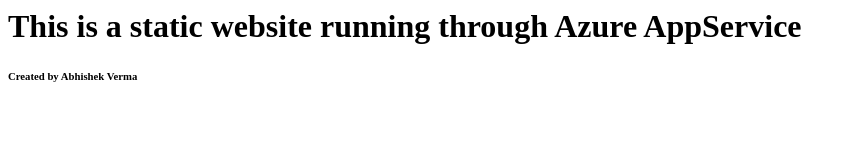
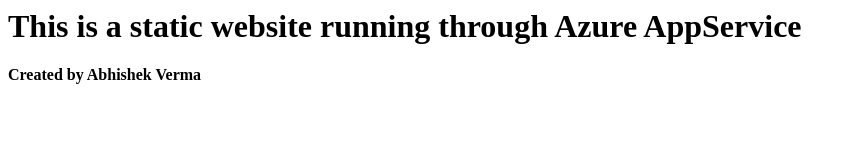
Before and after one commit to AbhishekV8BeyondKey/StaticWebApps, a plain HTML site: page index.html in a window 1280 px wide. Shown: the whole page, without its empty margins (0-856 px from the left). Drawn offline with Linux system fonts and the light colour scheme.

Commit message:
Update index.html

```diff
--- a/index.html
+++ b/index.html
@@ -5,6 +5,6 @@
 
     <body>
         <h1> This is a static website running through Azure AppService</h1>
-        <h6>Created by Abhishek Verma</h6>
+        <h4>Created by Abhishek Verma</h4>
     </body>
 </html>
```
